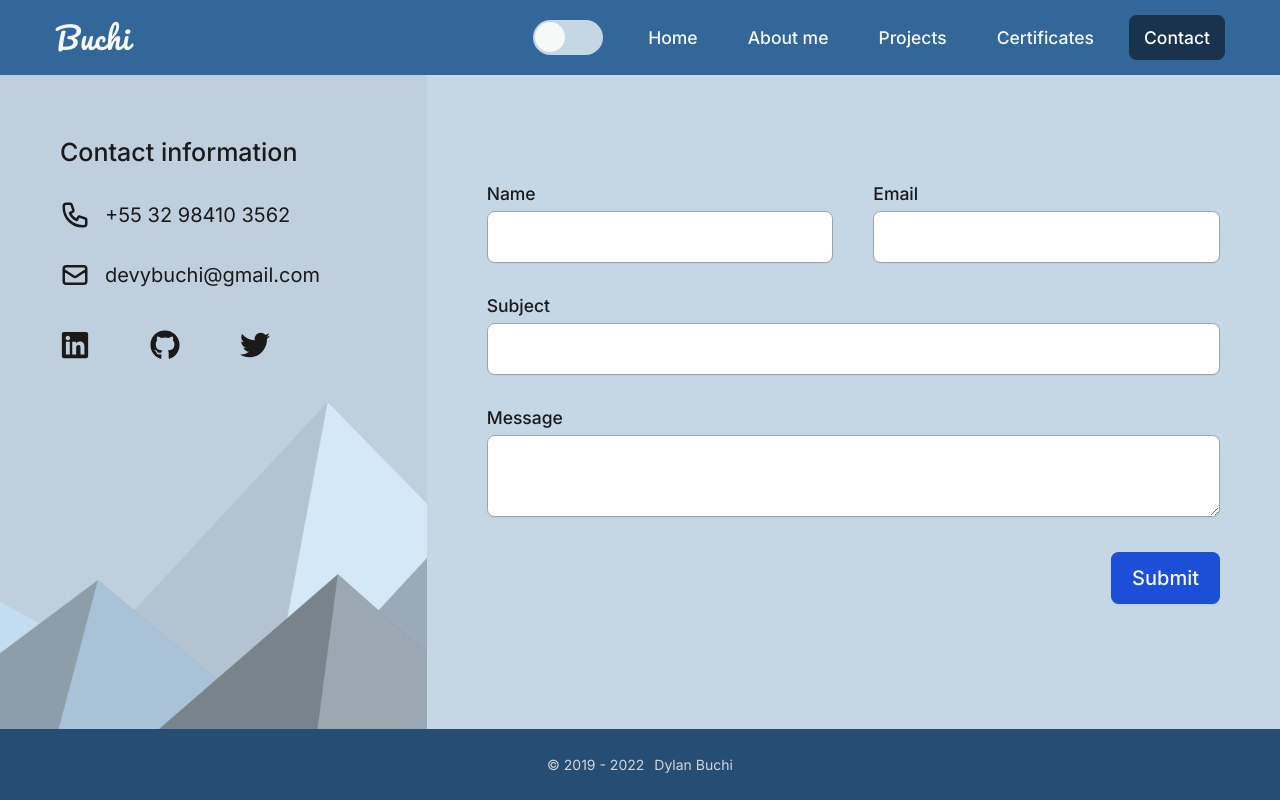
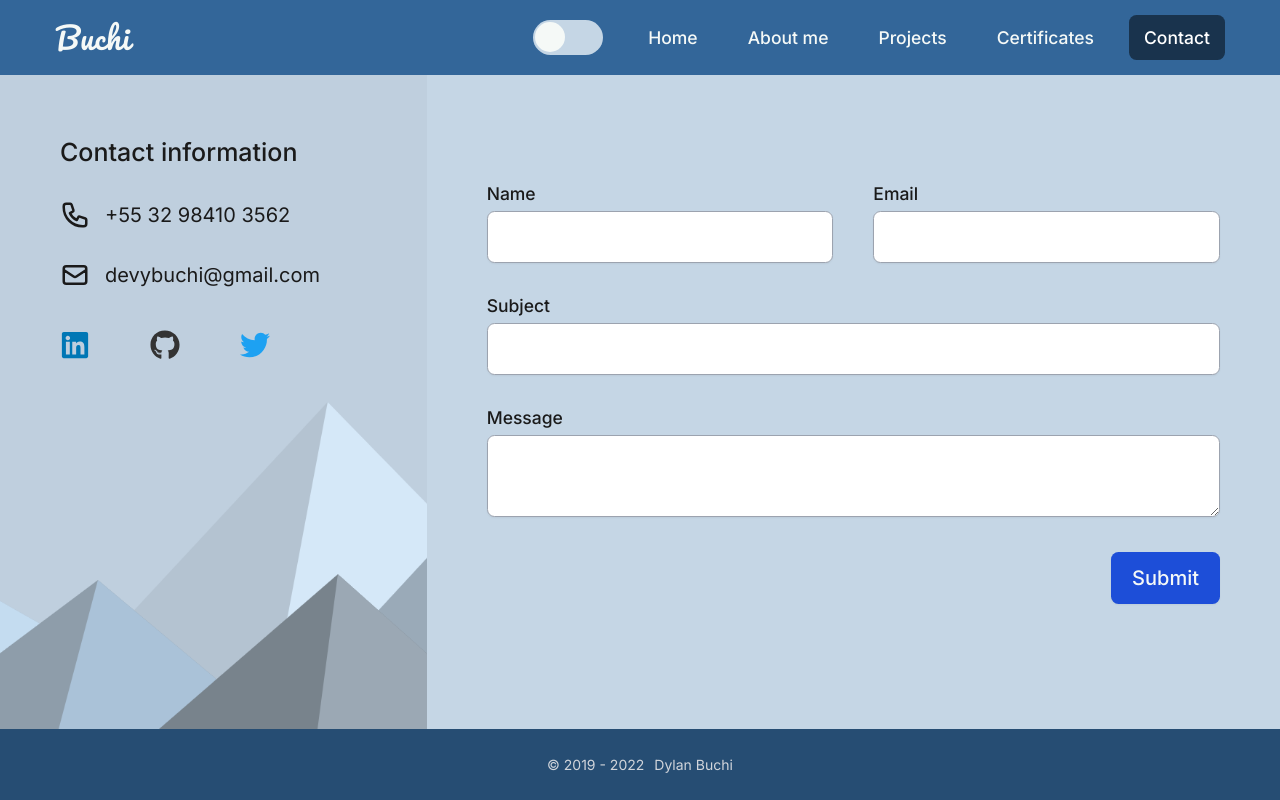
Before and after one commit to dylanbuchi/portfolio-next, a Next.js app: page /contact in a window 1280 px wide. Built offline with nearby package versions, Linux system fonts and the light colour scheme; some icons are missing.

Commit message:
Update Contact icons styles

```diff
--- a/src/components/Contact/Contact.tsx
+++ b/src/components/Contact/Contact.tsx
@@ -31,27 +31,30 @@ const Contact = () => {
           </dl>
           <ul className="mt-8 flex space-x-12">
             <SocialLink
+              className=""
               href={`${SOCIAL_LINKS.linkedin.website}/in/${USERNAME}`}
               renderIcon={() => (
-                <div className="hover:rounded-sm hover:border-black hover:bg-white_gray">
-                  <FaLinkedin className="h-6  w-6  hover:scale-[1.28] hover:text-linkedin dark:hover:text-linkedin" />
+                <div className="text-linkedin hover:rounded-sm hover:border-black hover:bg-white_gray dark:text-accent_90 md:bg-transparent">
+                  <FaLinkedin className=" h-6 w-6 hover:scale-[1.28] hover:text-linkedin dark:hover:text-linkedin" />
                 </div>
               )}
             />
-            <div className="hover:rounded-full hover:border-black hover:bg-white_gray">
+            <div className="text-github hover:rounded-full hover:border-black hover:bg-white_gray dark:text-accent_90">
               <SocialLink
                 href={`${SOCIAL_LINKS.github.website}/${USERNAME}`}
                 renderIcon={() => (
-                  <FaGithub className="h-6 w-6 hover:scale-[1.28] dark:hover:text-github" />
+                  <FaGithub className=" h-6 w-6 hover:scale-[1.28] dark:hover:text-github" />
                 )}
               />
             </div>
-            <SocialLink
-              href={`${SOCIAL_LINKS.twitter.website}/${USERNAME}`}
-              renderIcon={() => (
-                <FaTwitter className="h-6 w-6  hover:scale-[1.28]  hover:text-twitter" />
-              )}
-            />
+            <div className=" text-twitter dark:text-accent_90 ">
+              <SocialLink
+                href={`${SOCIAL_LINKS.twitter.website}/${USERNAME}`}
+                renderIcon={() => (
+                  <FaTwitter className="h-6 w-6 hover:scale-[1.28] hover:text-twitter" />
+                )}
+              />
+            </div>
           </ul>
         </div>
         <div className="h-[full] px-6 sm:px-10 lg:col-span-2 lg:my-auto xl:p-12">
```
